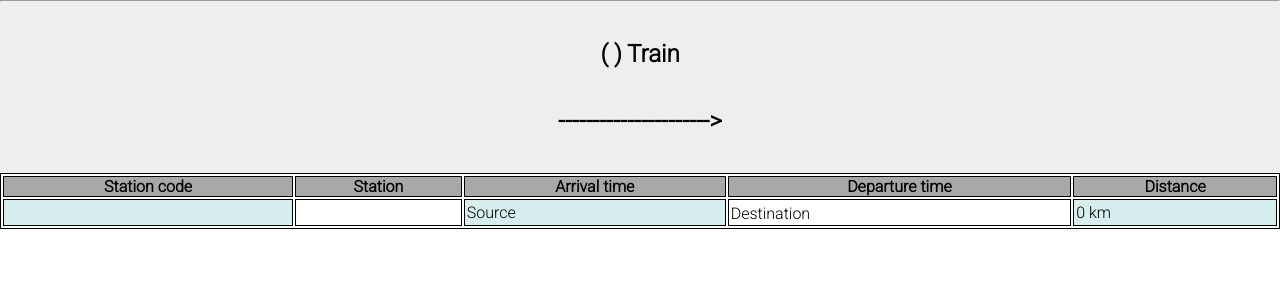
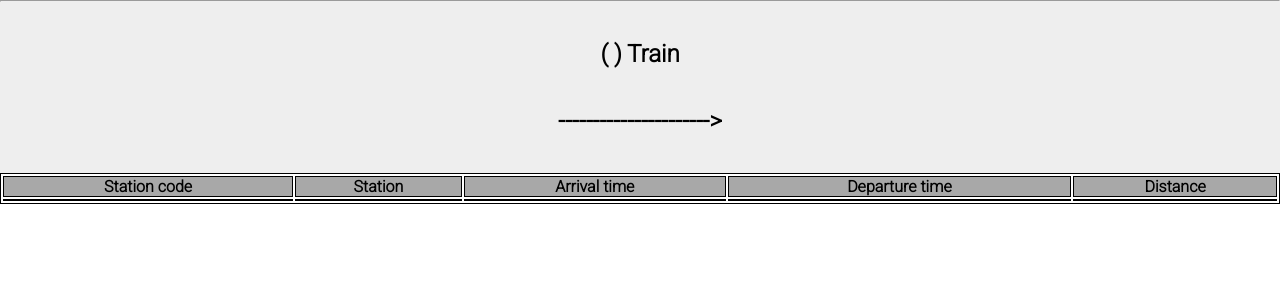
Before and after one commit to MadhavAgarwal1411/railways, a Python web app: template templates/search_train.html in a window 1280 px wide. Shown: the part 51-351 px from the top of the page. Run offline with Jinja, Linux system fonts and the light colour scheme; the template is opened without the code that fills it, so the values that code supplies are empty.

Commit message:
base completed
base completed

```diff
--- a/templates/search_train.html
+++ b/templates/search_train.html
@@ -23,40 +23,33 @@
 
   </tr>
   <tr style="display: table-cell">
-    <td style="display: table-row; text-align: center">{{params.source_code}}</td>
 
     {% for x in station_code %}
     <td style="display: table-row; text-align: center">{{x}}</td>
     {% endfor %}
   </tr>
   <tr style="display: table-cell">
-    <td style="display: table-row; text-align: center">{{params.source}}</td>
 
 
     {% for x in params2 %}
     <td style="display: table-row; text-align: center">{{x}}</td>
     {% endfor %}
-    <td style="display: table-row; text-align: center">{{params.destination_code}}</td>
 
   </tr>
   <tr style="display: table-cell; text-align: center">
-    <td style="display: table-row; text-align: center">Source</td>
 
     {% for x in params3 %}
     <td style="display: table-row; text-align: center">{{x}}</td>
     {% endfor %}
   </tr>
   <tr style="display: table-cell">
-    <td style="display: table-row; text-align: center">{{params.dep_time}}</td>
 
     {% for x in params4 %}
     <td style="display: table-row; text-align: center">{{x}}</td>
     {% endfor %}
-    <td style="display: table-row; text-align: center">Destination</td>
 
   </tr>
   <tr style="display: table-cell">
-    <td style="display: table-row; text-align: center">0 km</td>
 
     {% for x in distance %}
     <td style="display: table-row; text-align: center">{{x}} km</td>
```
Also changed, not shown: train2/models.py (+3 -4 lines), train2/views.py (+25 -20 lines), db.sqlite3, train2/migrations/0018_alter_reaches_arrival_time_alter_reaches_dep_time.py (added).
